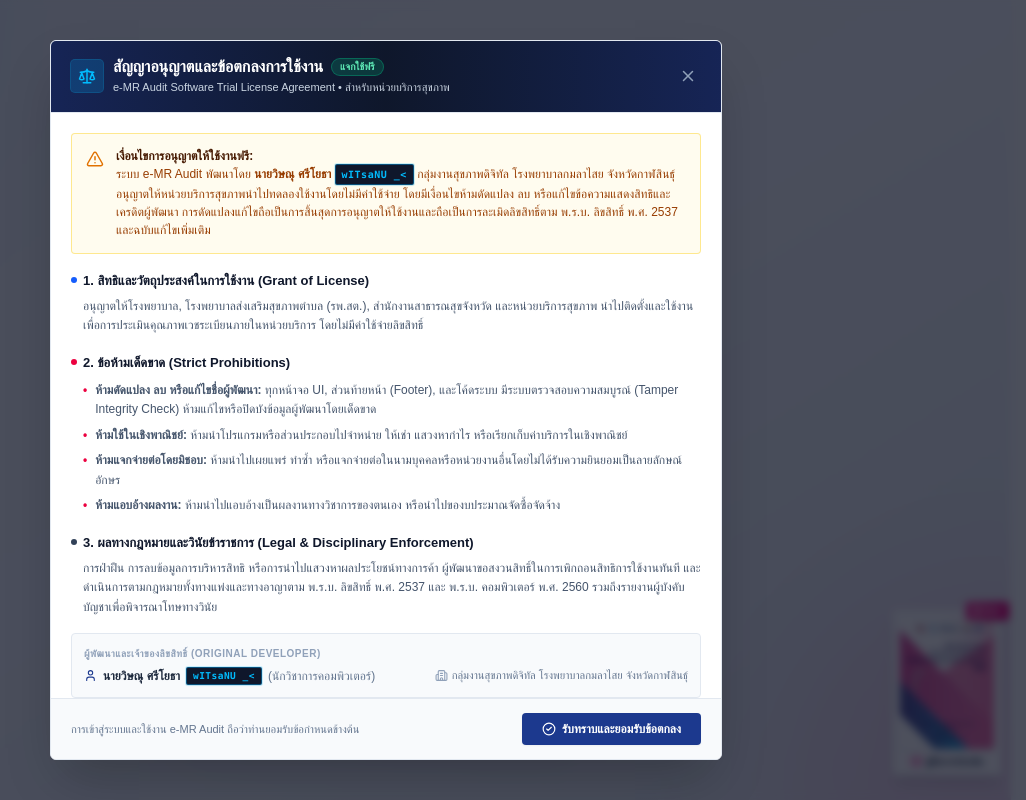
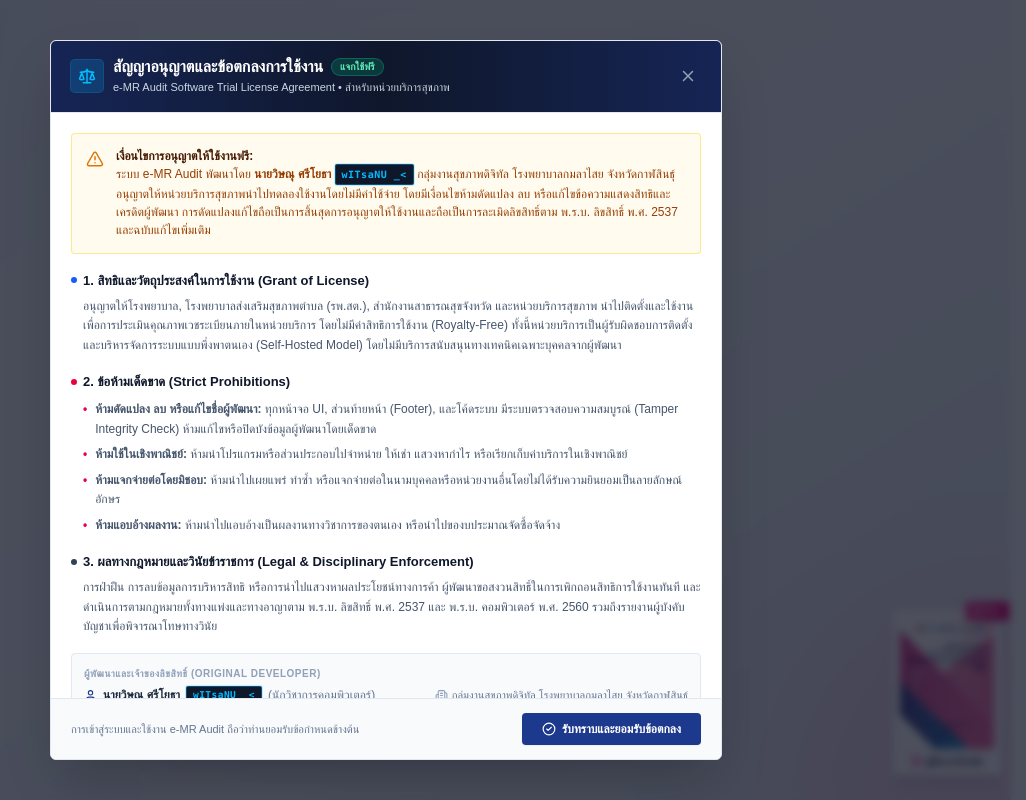
Before and after one commit to witsanu-dev/public-mra, a Next.js app: page /mra/login in a window 1280 px wide. Both pictures are taken after a click on the button "ข้อตกลงและสัญญาอนุญาต (License Agreement)". Shown: the whole page, without its empty margins (254-1280 px from the left). Built offline with nearby package versions, Linux system fonts and the light colour scheme; no server answers; a web font is replaced by a local one.

Commit message:
docs: add autonomous deployment terms of provision and refine documentation

```diff
--- a/src/components/mra/EulaModal.tsx
+++ b/src/components/mra/EulaModal.tsx
@@ -80,7 +80,7 @@
               1. สิทธิและวัตถุประสงค์ในการใช้งาน (Grant of License)
             </h3>
             <p className="pl-3 text-slate-600">
-              อนุญาตให้โรงพยาบาล, โรงพยาบาลส่งเสริมสุขภาพตำบล (รพ.สต.), สำนักงานสาธารณสุขจังหวัด และหน่วยบริการสุขภาพ นำไปติดตั้งและใช้งานเพื่อการประเมินคุณภาพเวชระเบียนภายในหน่วยบริการ โดยไม่มีค่าใช้จ่ายลิขสิทธิ์
+              อนุญาตให้โรงพยาบาล, โรงพยาบาลส่งเสริมสุขภาพตำบล (รพ.สต.), สำนักงานสาธารณสุขจังหวัด และหน่วยบริการสุขภาพ นำไปติดตั้งและใช้งานเพื่อการประเมินคุณภาพเวชระเบียนภายในหน่วยบริการ โดยไม่มีค่าสิทธิการใช้งาน (Royalty-Free) ทั้งนี้หน่วยบริการเป็นผู้รับผิดชอบการติดตั้งและบริหารจัดการระบบแบบพึ่งพาตนเอง (Self-Hosted Model) โดยไม่มีบริการสนับสนุนทางเทคนิคเฉพาะบุคคลจากผู้พัฒนา
             </p>
           </div>
 
```
Also changed, not shown: 2 other files (tests, documents, lock files or other folders).
